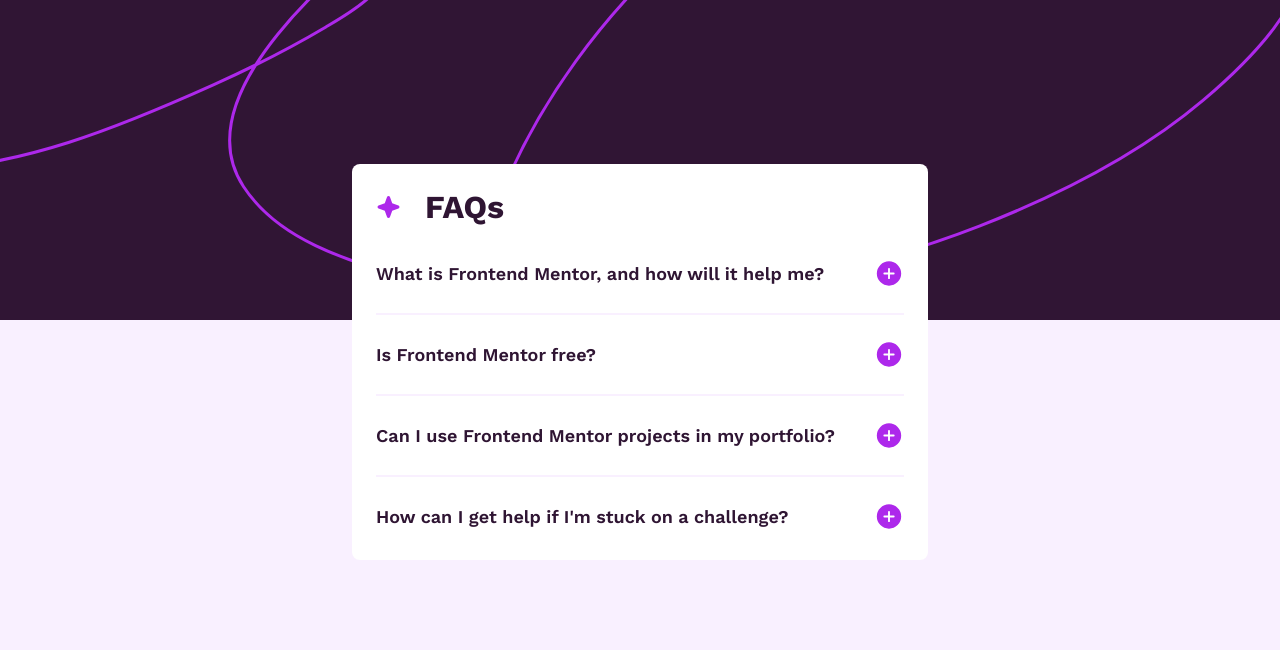
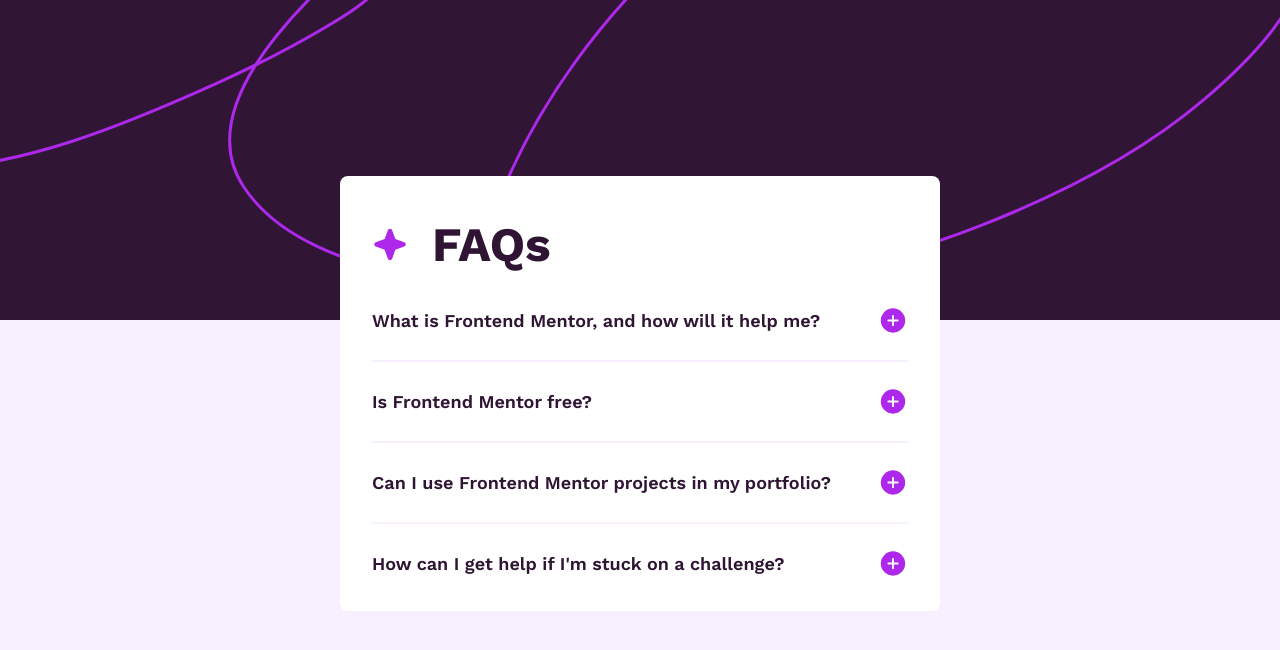
Before and after one commit to 6alactico/FAQ-accordion, a plain HTML site: page index.html in a window 1280 px wide. Shown: the top 650 px of the page. Drawn offline with nearby package versions, Linux system fonts and the light colour scheme.

Commit message:
commit changes

```diff
--- a/index.html
+++ b/index.html
@@ -15,7 +15,7 @@
       </picture>
       <div class="accordion-container">
         <header class="header flex-container">
-          <svg xmlns="http://www.w3.org/2000/svg" width="25" height="26" fill="none" viewBox="0 0 40 41"><path fill="#AD28EB" d="M37.5 20.5a2.467 2.467 0 0 1-1.64 2.344l-9.913 3.604-3.603 9.911a2.5 2.5 0 0 1-4.688 0l-3.604-9.922-9.911-3.593a2.5 2.5 0 0 1 0-4.688l9.921-3.604 3.594-9.911a2.5 2.5 0 0 1 4.688 0l3.604 9.921 9.911 3.594A2.467 2.467 0 0 1 37.5 20.5Z"/></svg>
+          <svg class="star-icon" xmlns="http://www.w3.org/2000/svg" fill="none" viewBox="0 0 40 41"><path fill="#AD28EB" d="M37.5 20.5a2.467 2.467 0 0 1-1.64 2.344l-9.913 3.604-3.603 9.911a2.5 2.5 0 0 1-4.688 0l-3.604-9.922-9.911-3.593a2.5 2.5 0 0 1 0-4.688l9.921-3.604 3.594-9.911a2.5 2.5 0 0 1 4.688 0l3.604 9.921 9.911 3.594A2.467 2.467 0 0 1 37.5 20.5Z"/></svg>
           <h1>FAQs</h1>
         </header>
 
--- a/styles/styles.scss
+++ b/styles/styles.scss
@@ -27,7 +27,7 @@ main {
 .accordion-container {
     background-color: var(--white);
     border-radius: 0.5rem;
-    bottom: 15rem;
+    margin-block: 8rem;
     padding: $sp-5 $sp-5 $sp-1;
     position: absolute;
     width: 21rem;
@@ -37,7 +37,6 @@ main {
     align-items: center;
     flex-direction: row;
     gap: $sp-5;
-    margin-bottom: 0.5rem;
 }
 
 h1 { color: var(--purple950); }
@@ -46,16 +45,15 @@ h2 {
     font-weight: 600;
 }
 
+.star-icon {
+     width: 1.5rem;
+}
+
 summary {
     list-style: none;
     align-items: center;
     font-weight: 600;
     padding: $sp-5 $sp-0;
-}
-
-summary svg {
-    align-self: center;
-    margin-left: auto;
 }
 
 .summary-header {
@@ -66,10 +64,7 @@ summary svg {
     color: var(--purple950);
 }
 
-.summary-header span {
-    display: inline-flex;
-    align-self: center;
-}
+.summary-header span { display: inline-flex; }
 
 .icon-open { display: none; }
 
@@ -84,18 +79,30 @@ p {
 }
 
 hr {
+    border: 0.05rem solid var(--purple100);
     display: block;
-    border: 0.05rem solid var(--purple100);
 }
 
 @media screen and (min-width: 48rem) {
    body { width: auto; }
 
-   .accordion-container { margin-top: 4rem; width: 36rem; }
+   .accordion-container {
+        margin-block: 11rem;
+        padding: $sp-6 $sp-6 $sp-2;
+        width: 37.5rem;
+    }
+
+   header { margin-block: 0.5rem; }
+
+   h1 { font-size: 3rem; }
 
    h2, .summary-header svg { cursor: pointer; }
 
    h2:hover { color: var(--purple600); cursor: pointer; }
 
    .summary-header { width: 100%; }
+
+   .star-icon {
+        width: 2.25rem;
+    }
 }
```
Also changed, not shown: styles/styles.css, 1 other file.
